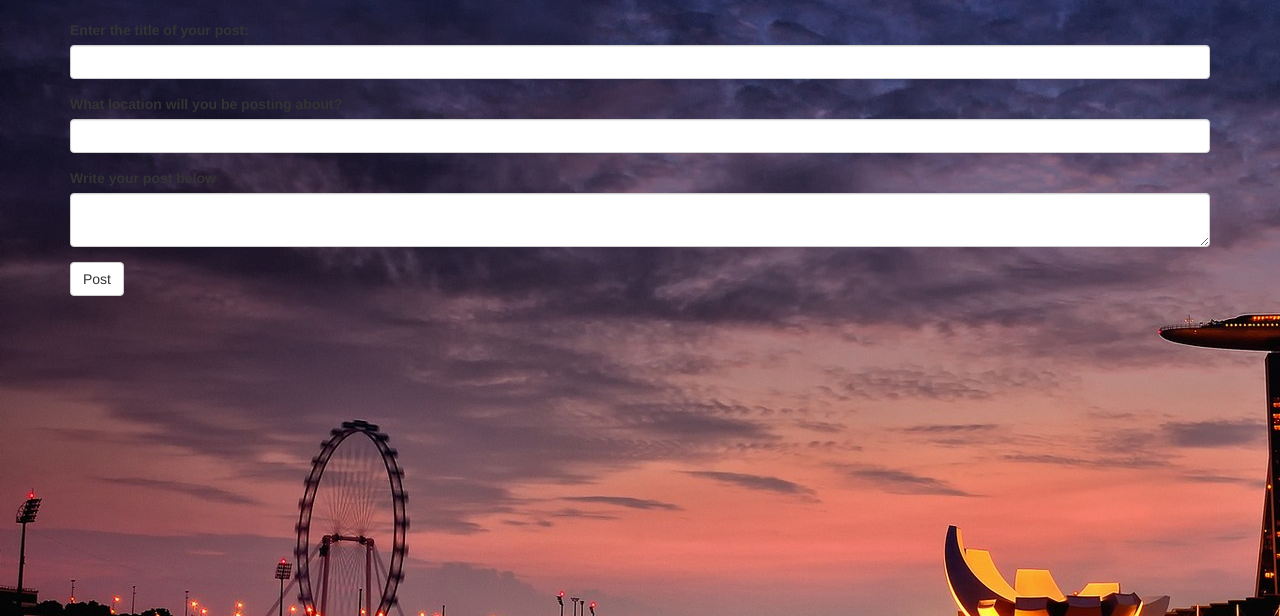
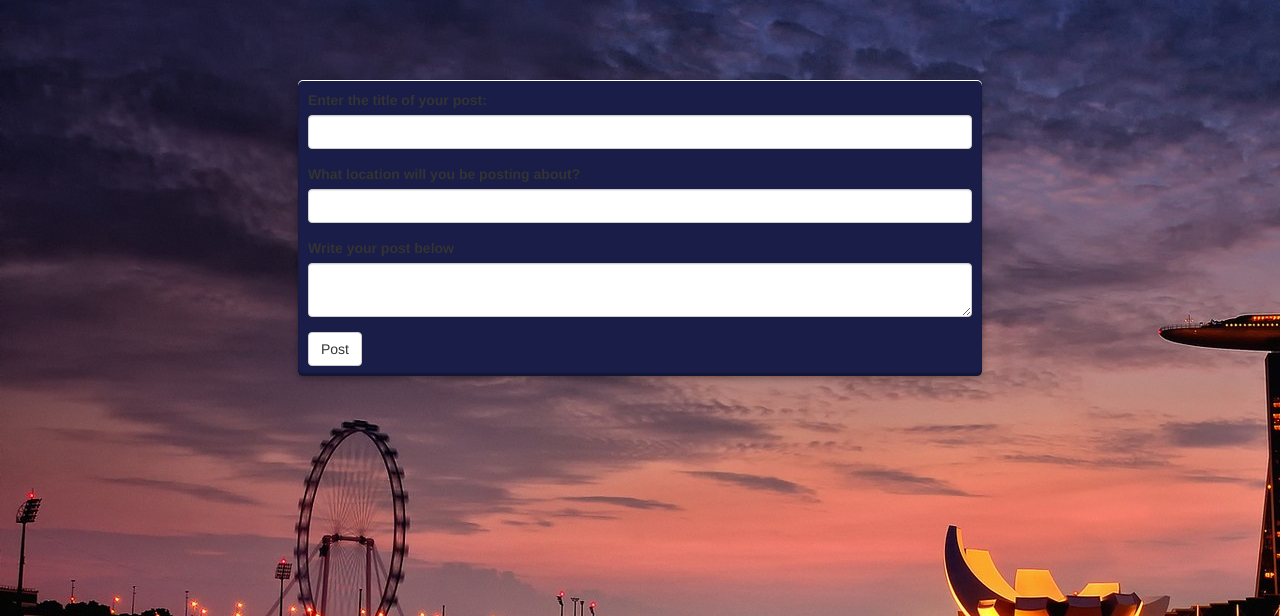
Before and after one commit to JaedenHufnagle/CSC210FinalProject, a Flask app: page /post.html in a window 1280 px wide. Shown: the part 52-668 px from the top of the page. Run offline with Flask 2, Linux system fonts and the light colour scheme; some libraries are stand-ins or nearby versions.

Commit message:
Update post.html

```diff
--- a/templates/post.html
+++ b/templates/post.html
@@ -14,7 +14,7 @@
     </head>
 
     <body>
-        <div>
+        <div class="form-1">
 
             {{wtf.quick_form(Post)}}
 
```
